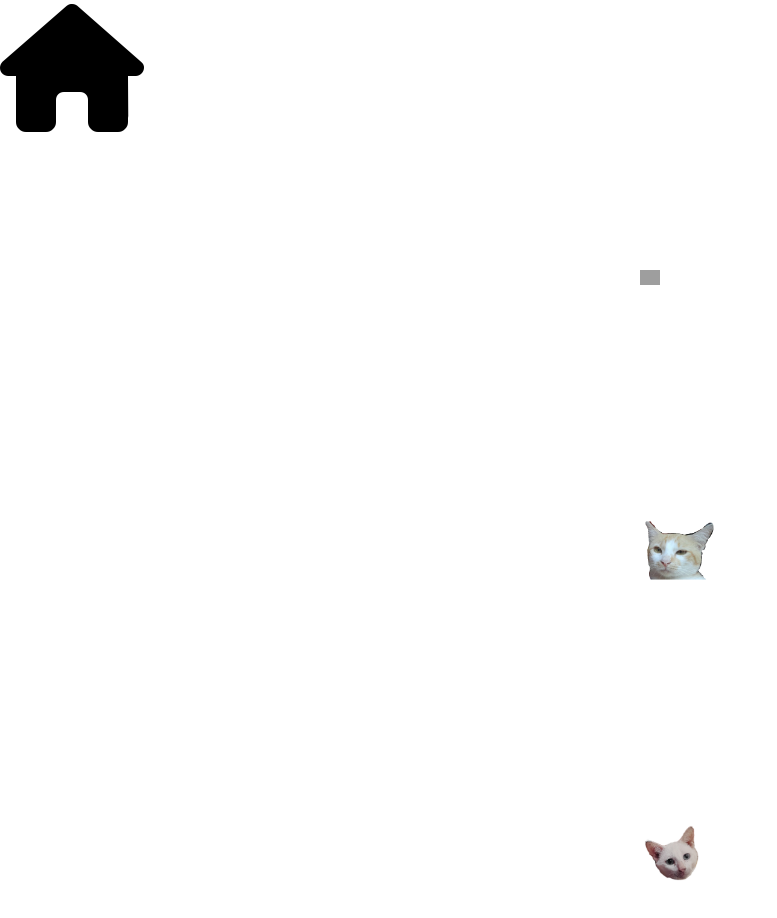
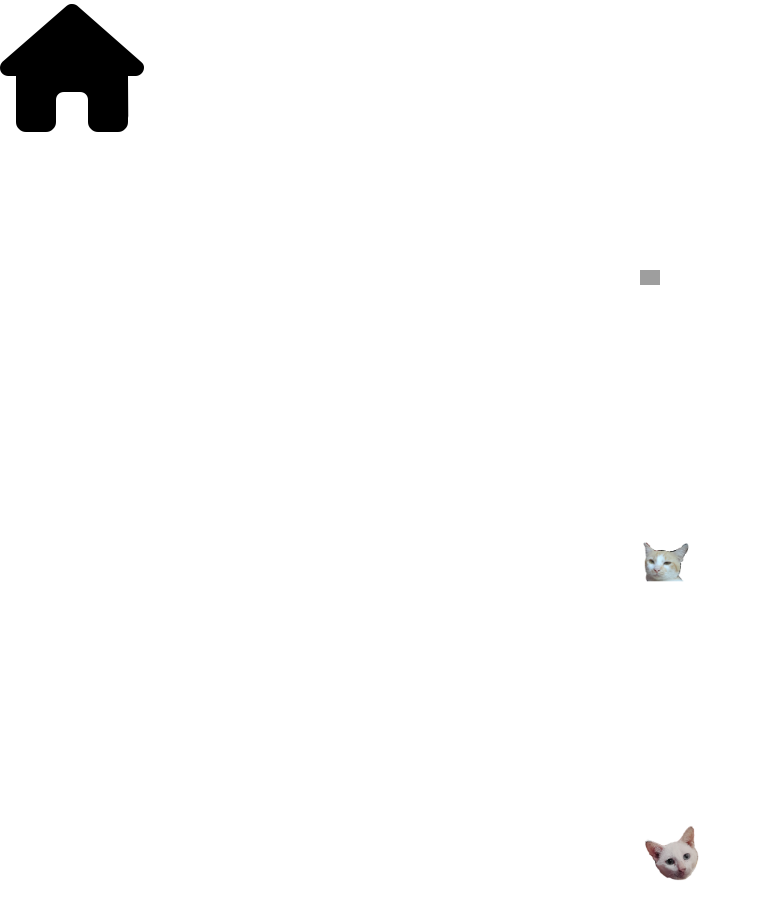
Before and after one commit to eridm/go-home-cats, a plain HTML site: page index.html in a window 1280 px wide. Shown: the top 918 px of the page, without its empty margins (0-777 px from the left). Drawn offline with Linux system fonts and the light colour scheme; grey boxes are pictures that could not be loaded.

Commit message:
fix code

```diff
--- a/index.html
+++ b/index.html
@@ -19,8 +19,8 @@
 
     <div id="cats">
         <div id="comet" class="cat"><img src="../img/img-1.png" style="height: 5%; width: 5%;"></div>
-        <div id="brutus" class="cat"><img src="../img/img-2.png" style="height: 15%; width: 15%;"></div>
-        <div id="juswa" class="cat"><img src="../img/img-3.png" style="height: 10%; width: 10%;"></div>
+        <div id="brutus" class="cat"><img src="../img/img-2.png"></div>
+        <div id="juswa" class="cat"><img src="../img/img-3.png"></div>
     </div>
 
 <script src="script.js"></script>
--- a/style.css
+++ b/style.css
@@ -9,6 +9,11 @@
 
 #cats {
     position: relative;
+  }
+
+img {
+  width: 10%;
+  height: 10%;
 }
 
 .cat {
```
Also changed, not shown: 1 other file. Lines whose indentation alone changed are shown as unchanged.
